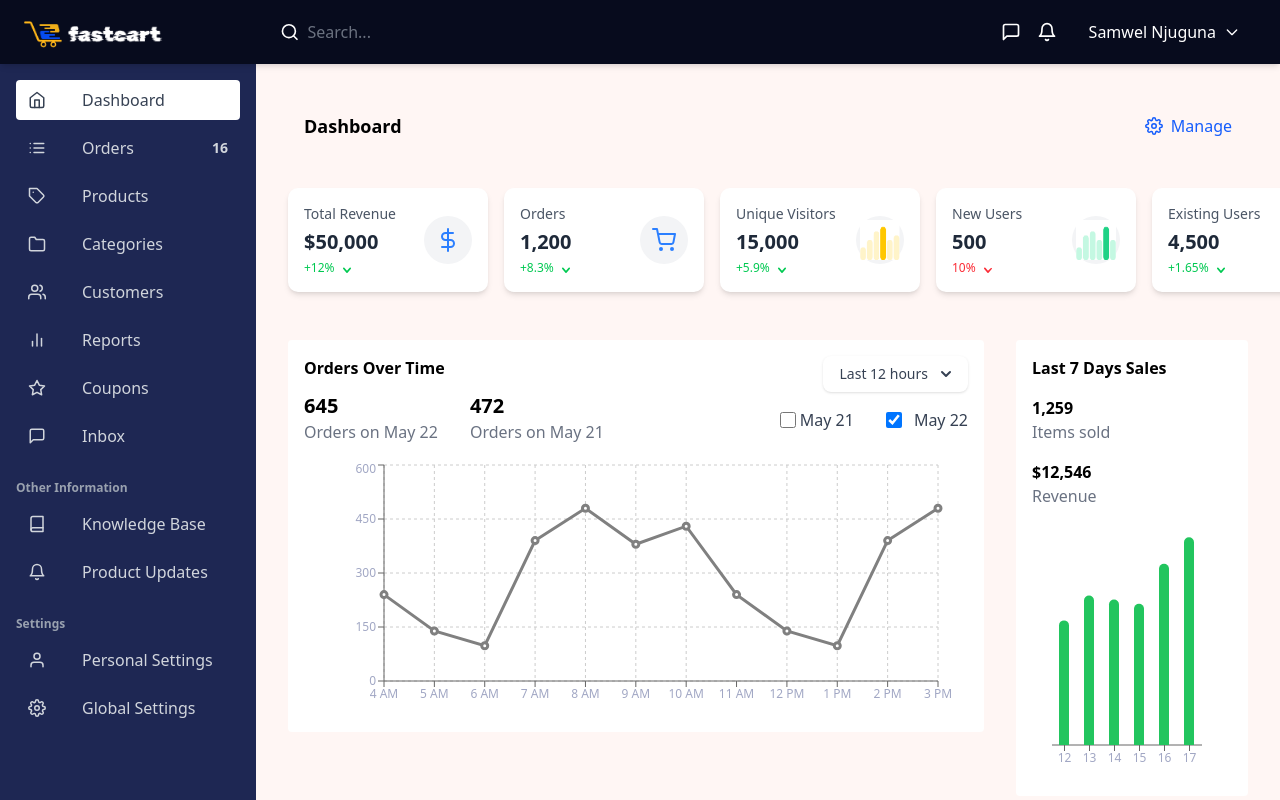
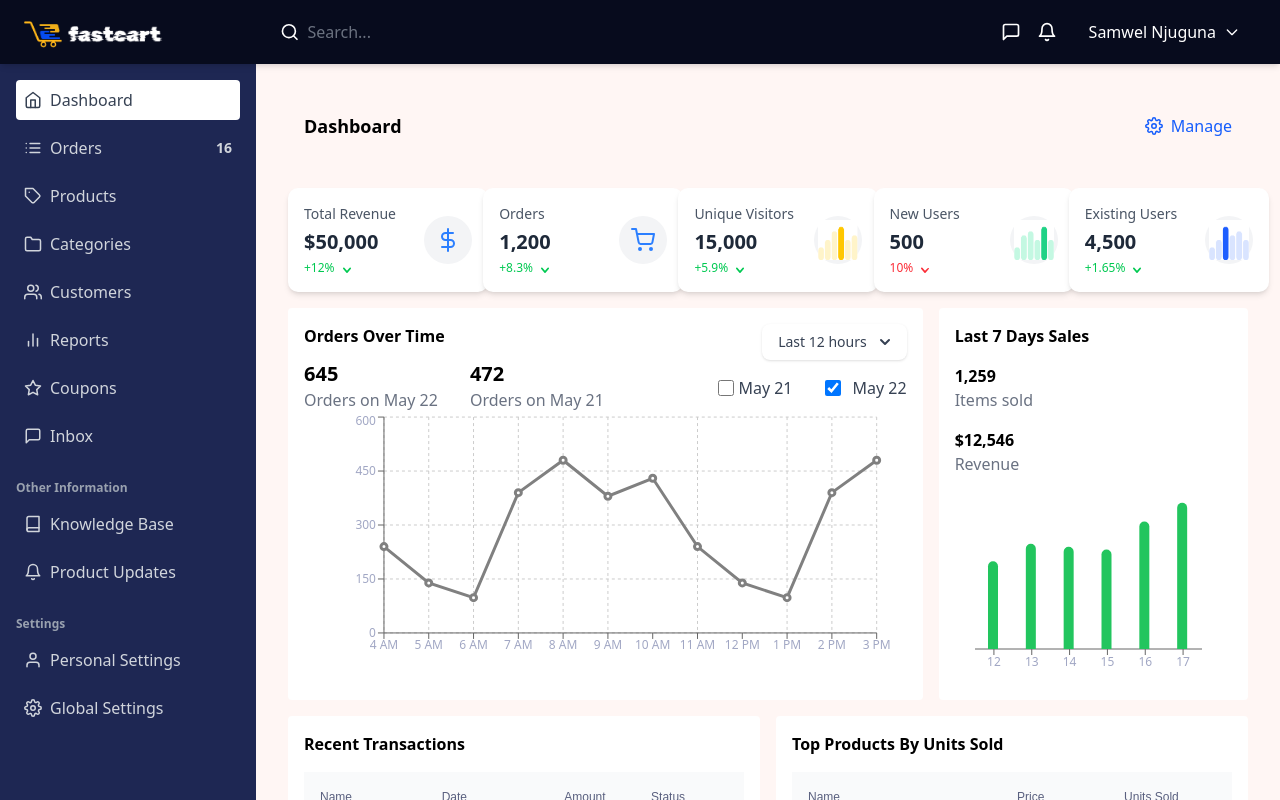
Before and after one commit to test-e-commerce-tellan/admin, a React (Vite) app: page / in a window 1280 px wide. Built offline with nearby package versions, Linux system fonts and the light colour scheme; a web font is replaced by a local one.

Commit message:
chore: refactor using grid

```diff
--- a/src/components/NavigationItem.tsx
+++ b/src/components/NavigationItem.tsx
@@ -18,16 +18,16 @@ export default function NavigationItem({
     <NavLink
       to={to}
       className={({ isActive }) =>
-        `flex items-center justify-between px-3 py-2 rounded mb-2 ${
+        `flex items-center justify-between p-2 rounded mb-2 ${
           isActive
             ? "bg-white text-gray-700"
             : "hover:bg-gray-800 text-gray-300"
         }`
       }
     >
-      <div className="flex items-center space-x-5">
+      <div className="flex items-center space-x-2">
         {/* Increased spacing between icon and text */}
-        <span className="text-lg pr-4">{icon}</span>
+        <span className="text-lg">{icon}</span>
         <span>{text}</span>
       </div>
       {trailingText && (
--- a/src/pages/dashboard/Dashboard.tsx
+++ b/src/pages/dashboard/Dashboard.tsx
@@ -6,7 +6,6 @@ import RecentTransactions from "../../components/RecentTransactions";
 import TopProducts from "./components/TopProducts";
 
 const Dashboard = () => {
-
   return (
     <div className="w-full flex flex-col space-y-8 p-2">
       <div className="flex justify-between items-center p-4 rounded">
@@ -17,7 +16,8 @@ const Dashboard = () => {
         </button>
       </div>
 
-      <div className="flex justify-between space-x-4">
+      <div className="space-y-4 m">
+        <div className="grid grid-cols-5 gap-4">
           <StatisticsBox
             name="Total Revenue"
             value="$50,000"
@@ -74,21 +74,16 @@ const Dashboard = () => {
           />
         </div>
 
-      <div className="mt-4 flex flex-row gap-4">
-        <div className="w-3/4 mr-4">
+        <div className="grid grid-cols-3 gap-4">
+          <div className="col-span-2">
             <OrderStatistics />
           </div>
-
-        <div className="w-1/4">
           <Last7DaysSales />
         </div>
-      </div>
 
-      <div className="flex flex-row gap-4 mt-4">
-        <div className="w-1/2 mr-4">
+        <div className="grid grid-cols-2 gap-4">
           <RecentTransactions />
-        </div>
-        <div className="w-1/2 mr-4">
+
           <TopProducts />
         </div>
       </div>
--- a/src/pages/dashboard/components/Last7DaysGraph.tsx
+++ b/src/pages/dashboard/components/Last7DaysGraph.tsx
@@ -11,7 +11,7 @@ const Last7DaysGraph = () => {
   ];
 
   return (
-    <div className="w-full h-64">
+    <div className="w-full h-48">
       <ResponsiveContainer width="100%" height="100%">
         <BarChart
           data={data}
--- a/src/pages/dashboard/components/OrdersStatistics.tsx
+++ b/src/pages/dashboard/components/OrdersStatistics.tsx
@@ -25,7 +25,7 @@ const OrderStatistics = () => {
   ];
 
   return (
-    <div className="flex flex-col bg-white rounded text-black p-4">
+    <div className="flex flex-col bg-white rounded text-black p-4 h-full">
       <div className="flex flex-row justify-between w-full">
         <div className="flex flex-col">
           <h4 className="text-md font-semibold">Orders Over Time</h4>
@@ -72,7 +72,7 @@ const OrderStatistics = () => {
         </div>
       </div>
 
-      <div className="mt-4">
+      <div>
         <OrderGraph data={data} showMay21={showMay21} showMay22={showMay22} />
       </div>
     </div>
--- a/src/pages/dashboard/components/StatisticsBox.tsx
+++ b/src/pages/dashboard/components/StatisticsBox.tsx
@@ -10,7 +10,7 @@ interface StatisticsBoxProps {
 
 const StatisticsBox: React.FC<StatisticsBoxProps> = ({ name, value, percentage, isPositive = true, icon }) => {
   return (
-    <div className="bg-white rounded-lg shadow-md p-4 flex items-center justify-between min-w-[200px] max-w-[240px] h-auto">
+    <div className="bg-white rounded-lg shadow-md p-4 flex items-center justify-between min-w-[200px] w-full h-auto">
       <div className="space-y-1">
         <div className="text-sm font-medium text-gray-600">{name}</div>
         <div className="text-xl font-bold text-gray-800">{value}</div>
--- a/src/pages/reports/Reports.tsx
+++ b/src/pages/reports/Reports.tsx
@@ -44,15 +44,12 @@ const Reports = () => {
         />
       </div>
 
-      <div className="mt-4">
+      <div className="space-y-4 mt-4">
+        <CustomerStatistics />
+
         <CustomerGrowth />
-      </div>
 
-      <div className="mt-4">
-        <CustomerStatistics />
-      </div>
-
-      <div className="mt-4 grid grid-cols-4 gap-3">
+        <div className="grid grid-cols-4 gap-3">
           <CardComponent
             title={salesGoalData.title}
             value={salesGoalData.value}
@@ -73,6 +70,7 @@ const Reports = () => {
           </div>
         </div>
       </div>
+    </div>
   );
 };
 
```
Lines whose indentation alone changed are shown as unchanged.
